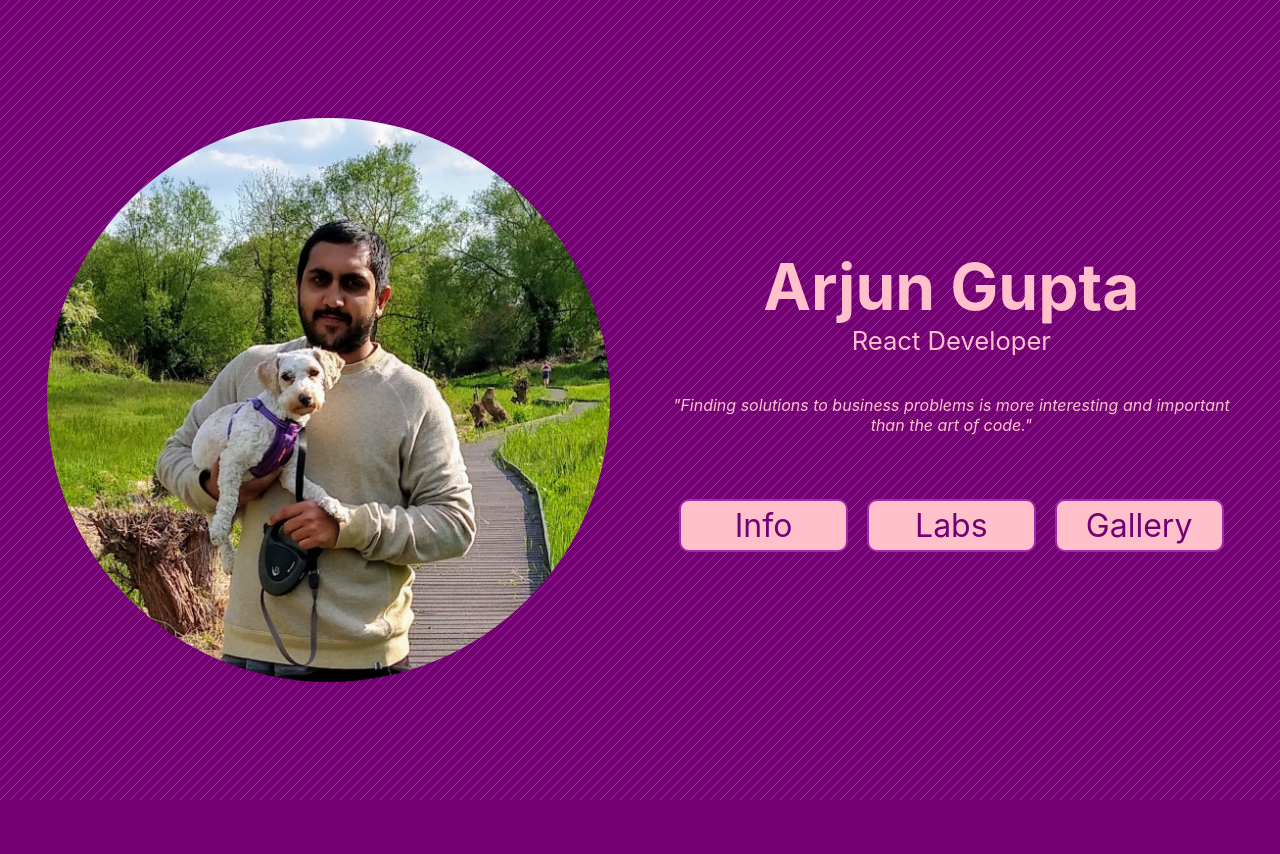
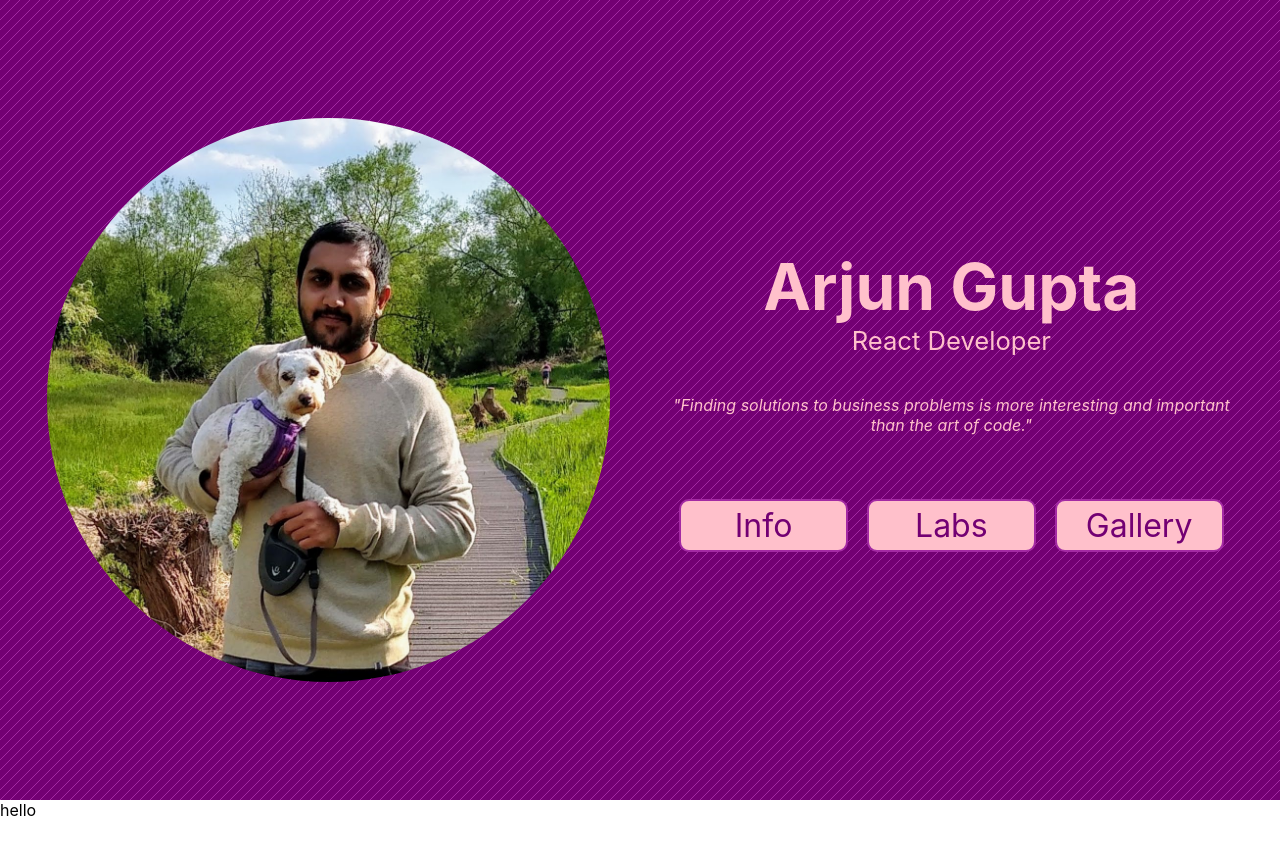
Before and after one commit to TAQ2/taq2.github.io, a React (Create React App) app: page / in a window 1280 px wide. Shown: the top 854 px of the page. Before the commit the page ends 800 px from the top, so only its background shows below. Built offline with nearby package versions, Linux system fonts and the light colour scheme.

Commit message:
start on info section and scroll to it

```diff
--- /dev/null
+++ b/src/Home/InfoTile.js
@@ -0,0 +1,10 @@
+import React from "react";
+import Tile from "../components/Tile";
+
+export default function InfoTile({ infoSectionRef }) {
+  return (
+    <Tile ref={infoSectionRef}>
+      <div>hello</div>
+    </Tile>
+  );
+}
--- /dev/null
+++ b/src/Home/index.js
@@ -0,0 +1,15 @@
+import React, { useRef } from "react";
+
+import LandingTile from "./LandingTile";
+import InfoTile from "./InfoTile";
+
+export default function Home() {
+  const infoSectionRef = useRef(null);
+
+  return (
+    <>
+      <LandingTile infoSectionRef={infoSectionRef} />
+      <InfoTile infoSectionRef={infoSectionRef} />
+    </>
+  );
+}
--- /dev/null
+++ b/src/components/Tile.js
@@ -0,0 +1,9 @@
+import styled from "styled-components";
+
+const Tile = styled.div`
+  width: 100%;
+  height: 100vh;
+  background-color: ${({ colour }) => colour || "white"};
+`;
+
+export default Tile;
--- a/src/index.css
+++ b/src/index.css
@@ -14,3 +14,7 @@ body {
 * {
   box-sizing: border-box;
 }
+
+html {
+  scroll-behavior: smooth;
+}
```
Also changed, not shown: src/Home/LandingTile.js (renamed from src/Home.js, +16 -21 lines), src/assets/background-pattern-info.txt (added), src/assets/background-pattern.png (added).
